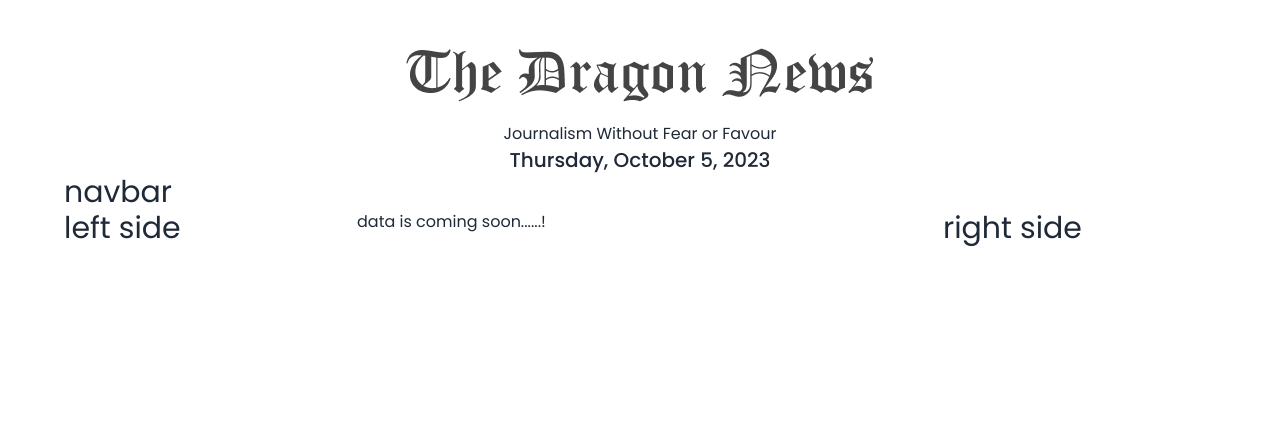
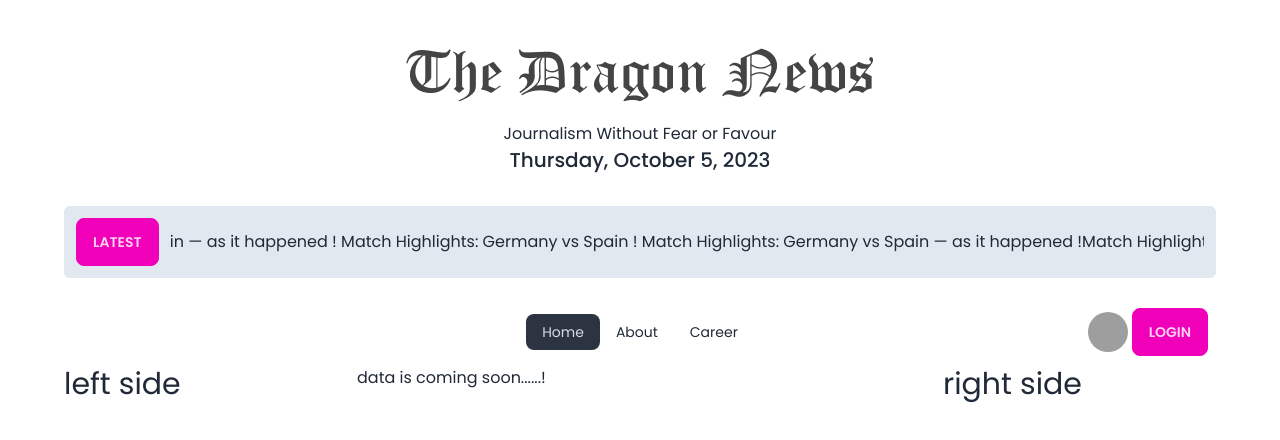
Before and after one commit to Humairaa1/react-dragon-news, a React (Vite) app: page / in a window 1280 px wide. Shown: the top 440 px of the page. Built offline with nearby package versions, Linux system fonts and the light colour scheme; grey boxes are pictures that could not be loaded.

Commit message:
breakingNews slider making using react marquee and navbar

```diff
--- a/package.json
+++ b/package.json
@@ -16,6 +16,7 @@
     "moment": "^2.29.4",
     "react": "^18.2.0",
     "react-dom": "^18.2.0",
+    "react-fast-marquee": "^1.6.1",
     "react-router-dom": "^6.16.0",
     "sort-by": "^1.2.0"
   },
--- a/src/pages/home/Home.jsx
+++ b/src/pages/home/Home.jsx
@@ -1,3 +1,4 @@
+import BreakingNews from "../../shared/breakingNews/BreakingNews";
 import Header from "../../shared/header/Header";
 import LeftSideNav from "../../shared/leftSideNav/LeftSideNav";
 import Navbar from "../../shared/navbar/Navbar";
@@ -7,6 +8,7 @@
     return (
         <div className="font-poppins max-w-6xl mx-auto">
             <Header></Header>
+            <BreakingNews></BreakingNews>
             <Navbar></Navbar>
 
         <div className="grid grid-cols-1 md:grid-cols-4 gap-5">
--- /dev/null
+++ b/src/shared/breakingNews/BreakingNews.jsx
@@ -0,0 +1,14 @@
+import Marquee from "react-fast-marquee";
+
+const BreakingNews = () => {
+    return (
+        <div className="flex gap-3 bg-slate-200 p-3 rounded-md mt-8">
+                <button className="btn btn-secondary">Latest</button>
+                <Marquee pauseOnHover={true} speed={50}>
+                Match Highlights: Germany vs Spain — as it happened   !   Match Highlights: Germany vs Spain !  Match Highlights: Germany vs Spain — as it happened   !
+                </Marquee>
+            </div>
+    );
+};
+
+export default BreakingNews;
--- a/src/shared/navbar/Navbar.jsx
+++ b/src/shared/navbar/Navbar.jsx
@@ -1,8 +1,47 @@
+import { Link, NavLink } from "react-router-dom";
+import defaultUserImg from '../../assets/photos/user.png'
+
 
 const Navbar = () => {
+
+    const navLinks = <>
+
+        <li><NavLink to={"/"}>Home</NavLink></li>
+        <li><NavLink to={"/about"}>About</NavLink></li>
+        <li><NavLink to={"/career"}>Career</NavLink></li>
+
+    </>
+
     return (
-        <div>
-            <h1 className="text-3xl">navbar</h1>
+        <div className="navbar bg-base-100 mt-5">
+            <div className="navbar-start">
+                <div className="dropdown">
+                    <label tabIndex={0} className="btn btn-ghost lg:hidden">
+                        <svg xmlns="http://www.w3.org/2000/svg" className="h-5 w-5" fill="none" viewBox="0 0 24 24" stroke="currentColor"><path strokeLinecap="round" strokeLinejoin="round" strokeWidth="2" d="M4 6h16M4 12h8m-8 6h16" /></svg>
+                    </label>
+                    <ul tabIndex={0} className="menu menu-sm dropdown-content mt-3 z-[1] p-2 shadow bg-base-100 rounded-box w-52">
+
+                        {navLinks}
+
+                    </ul>
+                </div>
+            </div>
+            <div className="navbar-center hidden lg:flex">
+                <ul className="menu menu-horizontal px-1">
+                    {navLinks}
+                </ul>
+            </div>
+            <div className="navbar-end">
+
+                <label tabIndex={0} className="btn btn-ghost btn-circle avatar">
+                    <div className="w-10 rounded-full">
+                        <img src={defaultUserImg} />
+                    </div>
+                </label>
+
+                <Link> <button className="btn btn-secondary">Login</button> </Link>
+
+            </div>
         </div>
     );
 };
```
Also changed, not shown: 1 other file (tests, documents, lock files or other folders).
